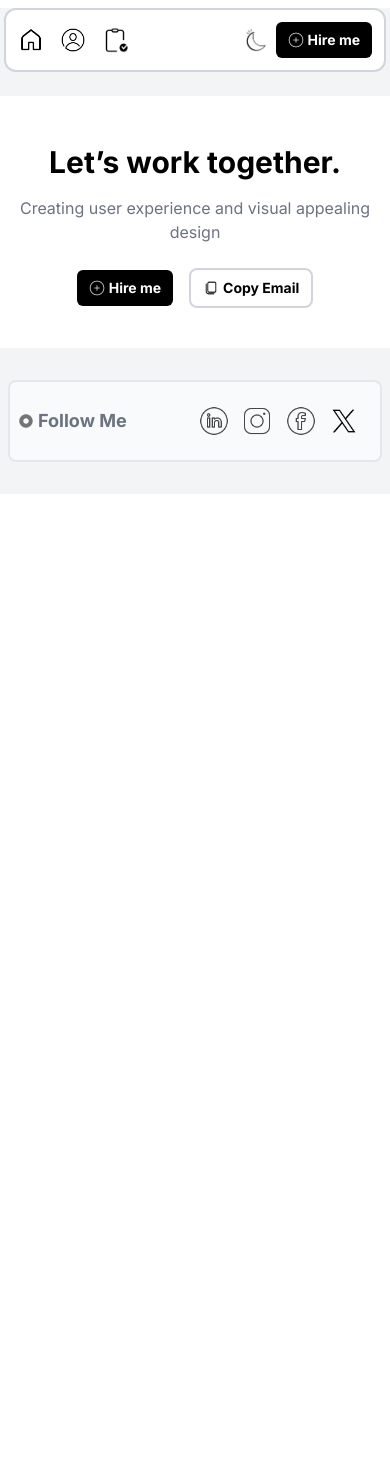
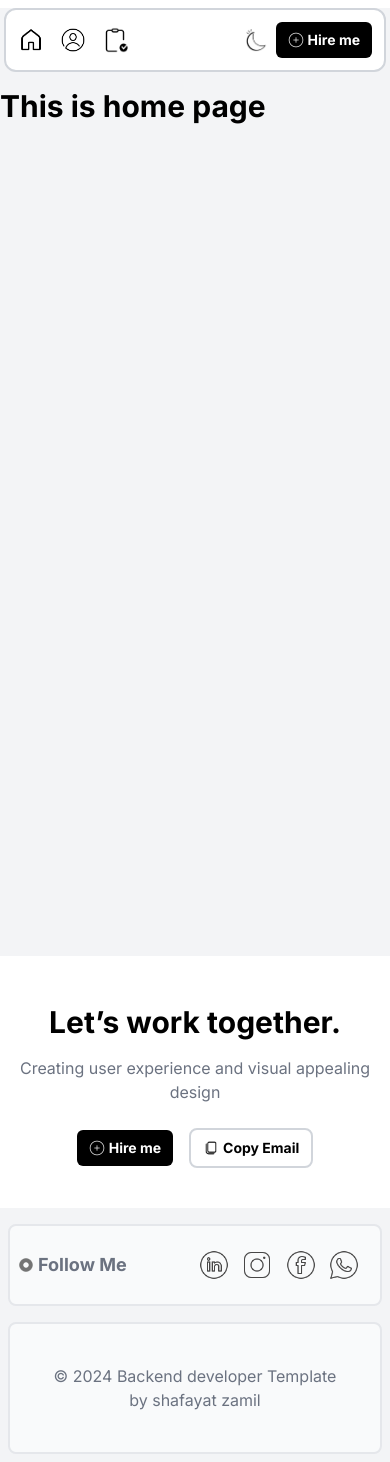
Before and after one commit to shafayatzamil/protfolio-try, a Next.js app: page / in a window 390 px wide. Before the commit the page ends 844 px from the top, so only its background shows below. Built offline with nearby package versions, Linux system fonts and the light colour scheme.

Commit message:
this is mobile footer section

```diff
--- a/src/app/page.js
+++ b/src/app/page.js
@@ -3,7 +3,7 @@ import Image from "next/image";
 const HomePage = () => {
   return (
     <div>
-      <h2 className="text-3xl font-bold"></h2>
+      <h2 className="text-3xl min-h-screen font-bold">This is home page </h2>
     </div>
   );
 };
--- a/src/shared/Footer.js
+++ b/src/shared/Footer.js
@@ -6,13 +6,15 @@ import instagramIcon from "../assets/socialicons/icons8-instagram-50.png";
 import twitterIcon from "../assets/socialicons/icons8-twitterx-50.png";
 import fbIcon from "../assets/socialicons/icons8-fb-50.png";
 import linkedinIcon from "../assets/socialicons/icons8-linkedin-50.png";
+import whatsappIcon from "../assets/socialicons/icons8-whatsapp-50.png";
+import Link from "next/link";
 
 const Footer = () => {
   return (
-    <div className="py-2">
+    <div className="py-2 md:hidden lg:hidden">
       {/* this is footer section */}
 
-      <div className="py-6 px-2 my-6 mx-2 rounded-lg border-2 bg-gray-50">
+      <div className="py-6 px-2 mt-2 mb-4 mx-2 rounded-lg border-2 bg-gray-50">
         <div className=" grid grid-cols-2 gap-2">
           <div className="flex justify-start items-center gap-1">
             {" "}
@@ -20,12 +22,26 @@ const Footer = () => {
             <h2 className="text-lg font-bold text-gray-500">Follow Me</h2>
           </div>
           <div className="grid grid-cols-4 ">
-            <Image src={linkedinIcon} alt="doticon" height={32} width={30} />
-            <Image src={instagramIcon} alt="doticon" height={30} width={30} />
-            <Image src={fbIcon} alt="doticon" height={30} width={30} />
-            <Image src={twitterIcon} alt="doticon" height={30} width={30} />
+            <Link href="https://www.linkedin.com/in/shafayatzamil/">
+              {" "}
+              <Image src={linkedinIcon} alt="doticon" height={32} width={30} />
+            </Link>
+            <Link href="https://www.instagram.com/zshafayat/">
+              <Image src={instagramIcon} alt="doticon" height={30} width={30} />
+            </Link>
+            <Link href="https://www.facebook.com/shafayat.zamil.9615/">
+              <Image src={fbIcon} alt="doticon" height={30} width={30} />
+            </Link>
+            <Link href="https://wa.me/qr/DCB3LAYHGHNBP1">
+              <Image src={whatsappIcon} alt="doticon" height={30} width={30} />
+            </Link>
           </div>
         </div>
+      </div>
+
+      <div className=" py-10 px-2 mx-2 rounded-lg border-2 text-center text-gray-500 bg-gray-50 text-md">
+        <h1>© 2024 Backend developer Template</h1>
+        <h1> by shafayat zamil</h1>
       </div>
     </div>
   );
--- a/src/shared/WorkTogether.js
+++ b/src/shared/WorkTogether.js
@@ -6,7 +6,7 @@ import copyICon from "../assets/icons8-copy-48.png";
 const WorkTogether = () => {
   return (
     <div>
-      <div className=" p-4 mt-6 text-center bg-white">
+      <div className=" p-4 mt-6 text-center bg-white md:hidden lg:hidden">
         <h2 className="text-3xl font-bold mt-8 mb-4 ">Let’s work together.</h2>
         <p className=" text-gray-500">
           Creating user experience and visual appealing design
```
Also changed, not shown: src/assets/socialicons/icons8-whatsapp-50.png (added).
